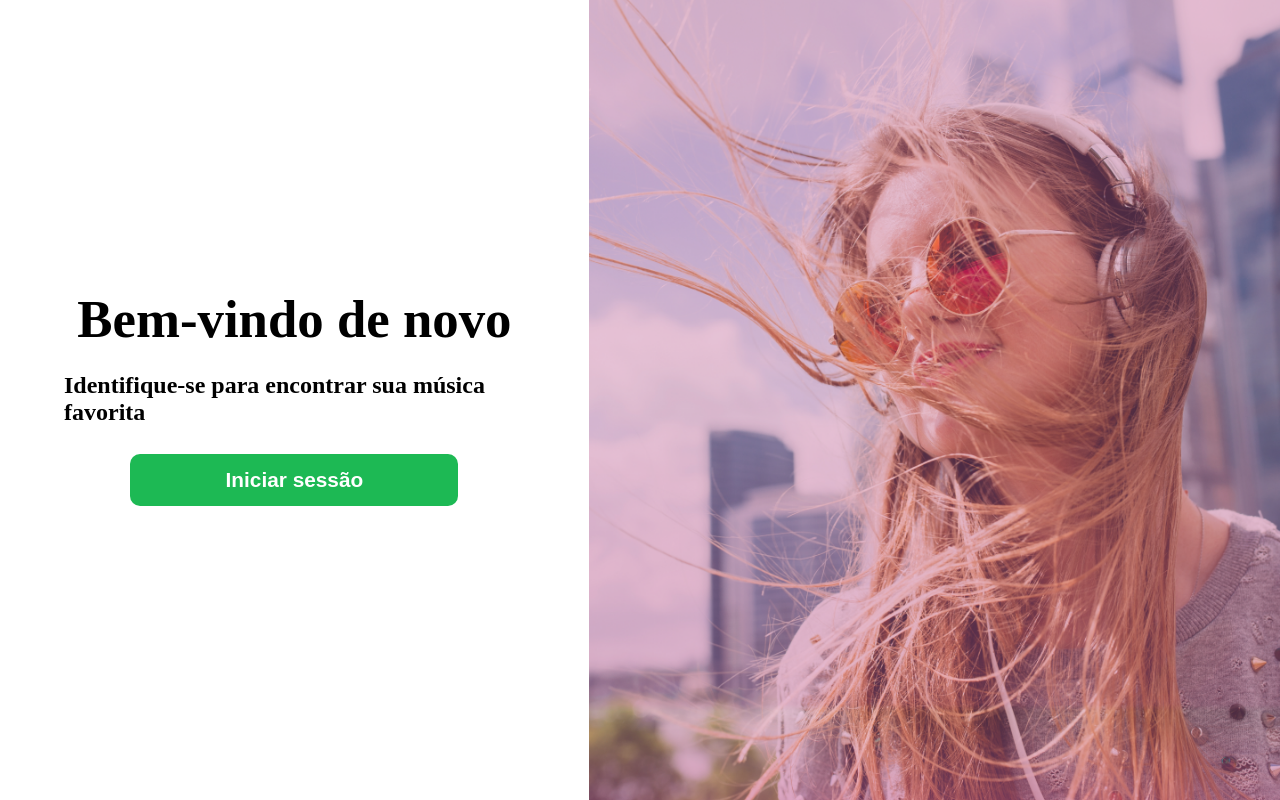
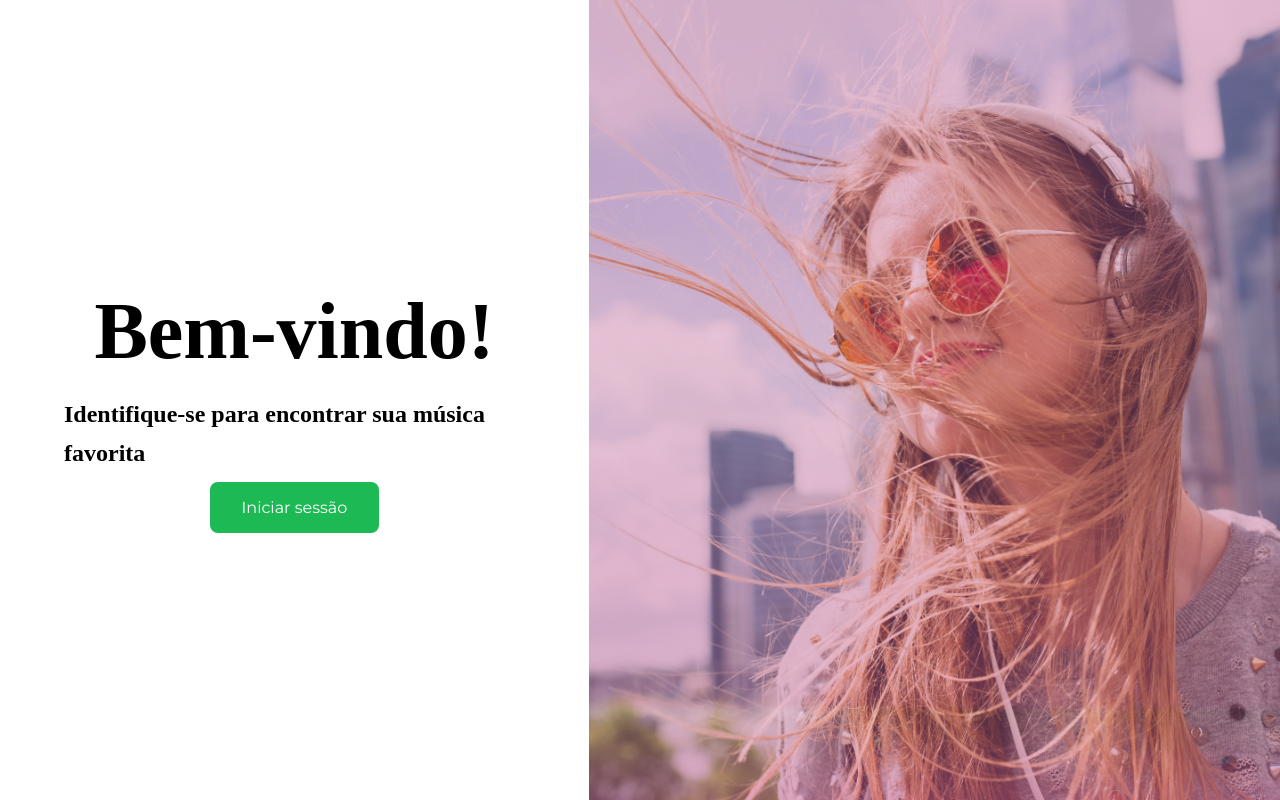
Before and after one commit to AndersonNascimentoAFSN/music-recoil, a React (Vite) app: page / in a window 1280 px wide. Built offline with nearby package versions, Linux system fonts and the light colour scheme; no server answers.

Commit message:
refatoração: página login com styled component

```diff
--- /dev/null
+++ b/src/components/Button/index.tsx
@@ -0,0 +1,21 @@
+import { ReactNode, ComponentProps } from "react";
+
+import { ButtonContainer, ButtonVariantsStyles } from "./styles";
+
+
+type ButtonProps = ComponentProps<typeof ButtonContainer> & {
+  children: ReactNode;
+  variant?: ButtonVariantsStyles;
+};
+
+export function Button({
+  children,
+  variant = "primary",
+  ...props
+}: ButtonProps) {
+  return (
+    <ButtonContainer variant={variant} {...props}>
+      {children}
+    </ButtonContainer>
+  );
+}
--- /dev/null
+++ b/src/components/Button/styles.ts
@@ -0,0 +1,24 @@
+import styled, { css } from "styled-components";
+
+export type ButtonVariantsStyles = "primary" | "secondary";
+
+type ButtonContainerProps = {
+  variant: ButtonVariantsStyles;
+};
+
+export const ButtonContainer = styled.button<ButtonContainerProps>`
+  border-radius: 8px;
+  padding: 1rem 2rem;
+  font-size: 1rem;
+  font-family: ${({ theme }) => theme.FONT_FAMILY.primary};
+
+  color: ${({ theme }) => theme.COLORS.WHITE};
+  cursor: pointer;
+  border: none;
+
+  ${(props) =>
+    props.variant === "primary" &&
+    css`
+      background-color: ${(props) => props.theme.COLORS.GREEN_500};
+    `}
+`;
--- /dev/null
+++ b/src/components/Heading/index.tsx
@@ -0,0 +1,21 @@
+import { ReactNode, ComponentProps } from "react";
+import { HeadingContainer, HeadingSizesStyles } from "./styles";
+
+type HeadingProps = ComponentProps<typeof HeadingContainer> & {
+  children: ReactNode;
+  size?: HeadingSizesStyles;
+  css?: {};
+};
+
+export function Heading({
+  children,
+  size = "sm",
+  css,
+  ...props
+}: HeadingProps) {
+  return (
+    <HeadingContainer style={css} size={size} {...props}>
+      {children}
+    </HeadingContainer>
+  );
+}
--- /dev/null
+++ b/src/components/Heading/styles.ts
@@ -0,0 +1,31 @@
+import styled, { css } from "styled-components";
+
+export type HeadingSizesStyles = "sm" | "md" | "lg";
+
+type HeadingContainerProps = {
+  size: HeadingSizesStyles;
+};
+
+export const HeadingContainer = styled.h2<HeadingContainerProps>`
+  all: unset;
+  line-height: 160%;
+  font-weight: ${(props) => props.theme.FONT_WEIGHT.BOLD_800};
+
+  ${(props) =>
+    props.size === "sm" &&
+    css`
+      font-size: 1.125rem;
+    `}
+
+  ${(props) =>
+    props.size === "md" &&
+    css`
+      font-size: 1.5rem;
+    `}
+
+  ${(props) =>
+    props.size === "lg" &&
+    css`
+      font-size: 5rem;
+    `}
+`;
--- a/src/pages/Login/index.tsx
+++ b/src/pages/Login/index.tsx
@@ -10,6 +10,9 @@ import {
 import { spotifyAuthCall } from "@/utils/spotifyAuthCall";
 
 import homeImage from "@/assets/images/home.png";
+import { BackgroundImage, LoginContainer, SessionContainer } from "./styles";
+import { Heading } from "@/components/Heading";
+import { Button } from "@/components/Button";
 
 const spotifyUrl = `https://accounts.spotify.com/authorize?client_id=${
   import.meta.env.VITE_APP_SPOTIFY_CLIENT_ID
@@ -18,7 +21,8 @@ const spotifyUrl = `https://accounts.spotify.com/authorize?client_id=${
 }&scope=user-read-private`;
 
 export function Login() {
-  const [isAuthenticated, setIsAuthenticated] = useRecoilState(isAuthenticatedAtom);
+  const [isAuthenticated, setIsAuthenticated] =
+    useRecoilState(isAuthenticatedAtom);
   const [spotifyRefreshToken, setSpotifyRefreshToken] = useRecoilState(
     spotifyRefreshTokenAtom
   );
@@ -81,65 +85,20 @@ export function Login() {
   }, [location.search]);
 
   return (
-    <div
-      style={{
-        width: "100%",
-        height: "100vh",
-        display: "flex",
-      }}
-    >
-      <div
-        style={{
-          display: "flex",
-          flexDirection: "column",
-          width: "40%",
-          minWidth: "400px",
-          justifyContent: "center",
-          alignItems: "center",
-          paddingLeft: "4rem",
-          paddingRight: "4rem",
-        }}
-      >
-        <h3
-          style={{
-            fontWeight: 800,
-            lineHeight: "50px",
-            fontSize: "3.3rem",
-            margin: 0,
-          }}
-        >
-          Bem-vindo de novo
-        </h3>
-        <h6 style={{ marginTop: "6%", marginBottom: "6%", fontSize: "1.5rem" }}>
+    <LoginContainer>
+      <SessionContainer>
+        <Heading size="lg" as="h1">
+          Bem-vindo!
+        </Heading>
+
+        <Heading size="md" as="h2" css={{ marginBottom: "10px" }}>
           Identifique-se para encontrar sua música favorita
-        </h6>
-        <button
-          style={{
-            border: "none",
-            backgroundColor: "#1DB954",
-            width: "328px",
-            height: "52px",
-            borderRadius: "10px",
-            cursor: "pointer",
-            color: "#FFFFFF",
-            fontSize: "1.3rem",
-            fontWeight: 700,
-          }}
-          onClick={handleLogin}
-        >
-          Iniciar sessão
-        </button>
-      </div>
+        </Heading>
 
-      <div
-        style={{
-          backgroundImage: `url(${homeImage})`,
-          backgroundRepeat: "no-repeat",
-          backgroundPosition: "center",
-          backgroundSize: "cover",
-          width: "60%",
-        }}
-      />
-    </div>
+        <Button onClick={handleLogin}>Iniciar sessão</Button>
+      </SessionContainer>
+
+      <BackgroundImage />
+    </LoginContainer>
   );
 }
--- /dev/null
+++ b/src/pages/Login/styles.ts
@@ -0,0 +1,28 @@
+import styled from "styled-components";
+
+import homeImage from "@/assets/images/home.png";
+
+export const LoginContainer = styled.div`
+  display: flex;
+  width: 100%;
+  height: 100vh;
+`;
+
+export const SessionContainer = styled.section`
+  display: flex;
+  flex-direction: column;
+  width: 40%;
+  min-width: 400px;
+  justify-content: center;
+  align-items: center;
+  padding-left: 4rem;
+  padding-right: 4rem;
+`;
+
+export const BackgroundImage = styled.section`
+  background-image: url(${homeImage});
+  background-repeat: no-repeat;
+  background-position: center;
+  background-size: cover;
+  width: 60%;
+`;
```
